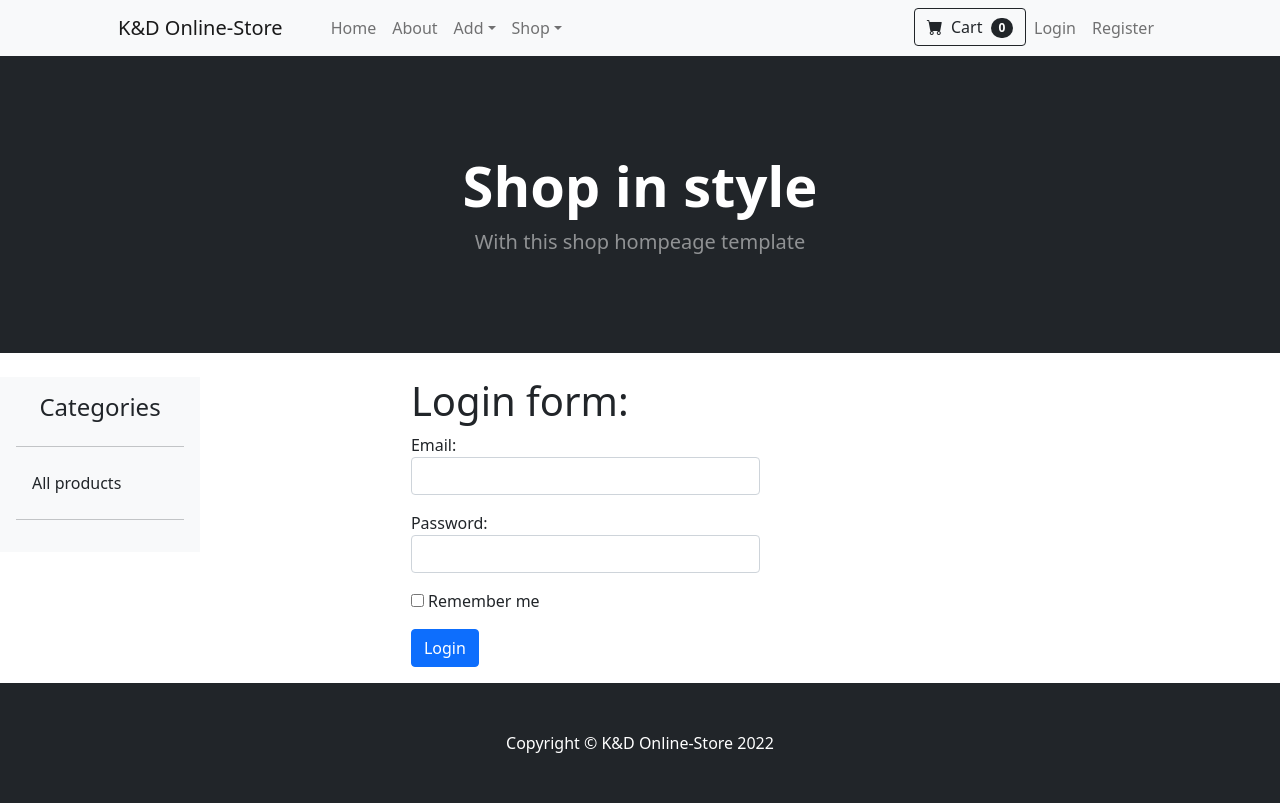
After one commit to KirylDumanski/Flask-OnlineStore, a Flask app: page /login in a window 1280 px wide. The commit adds this page. Run offline with Flask 2, Linux system fonts and the light colour scheme; data that the repository does not hold is empty.

Commit message:
Feat: Add user registration and authorization

```diff
--- a/app.py
+++ b/app.py
@@ -2,14 +2,16 @@
 import uuid
 from datetime import datetime
 
-from flask import Flask, render_template, flash, request
-from flask_login import UserMixin
+from flask import Flask, render_template, flash, request, redirect, url_for
+from flask_login import UserMixin, LoginManager, current_user, login_user, login_required, logout_user
 from flask_sqlalchemy import SQLAlchemy
 from flask_wtf import FlaskForm
 from slugify import slugify
+from sqlalchemy.exc import NoResultFound
+from werkzeug.security import generate_password_hash, check_password_hash
 from werkzeug.utils import secure_filename
-from wtforms import SubmitField, StringField, IntegerField, BooleanField, TextAreaField, FileField
-from wtforms.validators import DataRequired
+from wtforms import SubmitField, StringField, IntegerField, BooleanField, TextAreaField, FileField, PasswordField
+from wtforms.validators import DataRequired, Email, Length, EqualTo
 from wtforms_alchemy import QuerySelectField
 
 basedir = os.path.abspath(os.path.dirname(__file__))
@@ -18,6 +20,7 @@
 app.config['SECRET_KEY'] = 'DEVELOPMENT'
 app.config['SQLALCHEMY_DATABASE_URI'] = 'sqlite:///' + os.path.join(basedir, 'store.db')
 app.config['UPLOAD_FOLDER'] = os.path.join(basedir, 'static\\images\\')
+login_manager = LoginManager(app)
 db = SQLAlchemy(app)
 
 
@@ -71,6 +74,28 @@
 
     def __repr__(self):
         return f"<User {self.id} - {self.first_name} {self.last_name}>"
+
+
+@login_manager.user_loader
+def user_loader(user_id):
+    return User.query.get(user_id)
+
+
+class RegisterForm(FlaskForm):
+    first_name = StringField("First name: ", validators=[DataRequired()])
+    last_name = StringField("Last name: ", validators=[DataRequired()])
+    email = StringField("Email: ", validators=[Email(), DataRequired()])
+    password1 = PasswordField("Password: ", validators=[DataRequired(), Length(min=4, max=100)])
+    password2 = PasswordField("Confirm password: ",
+                              validators=[DataRequired(), EqualTo('password1', message='Passwords do not match.')])
+    submit = SubmitField("Register")
+
+
+class LoginForm(FlaskForm):
+    email = StringField("Email: ", validators=[Email()])
+    password = PasswordField("Password: ", validators=[DataRequired(), Length(min=4, max=100)])
+    remember = BooleanField("Remember me", default=False)
+    submit = SubmitField("Login")
 
 
 class ProductForm(FlaskForm):
@@ -157,5 +182,58 @@
     return render_template('store/about.html')
 
 
+@app.route('/register', methods=["GET", "POST"])
+def register():
+    form = RegisterForm()
+    if form.validate_on_submit():
+        try:
+            password_hash = generate_password_hash(form.password1.data)
+            user = User(email=form.email.data,  # type: ignore
+                        password=password_hash,  # type: ignore
+                        first_name=form.first_name.data,  # type: ignore
+                        last_name=form.last_name.data)  # type: ignore
+            db.session.add(user)
+            db.session.commit()
+            flash("You have successfully registered!", category='success')
+            return redirect(url_for('login'))
+
+        except Exception as e:
+            db.session.rollback()
+            print(e)
+            flash("Registration error", category='error')
+
+    return render_template('auth/register.html', title='Register', form=form)
+
+
+@app.route("/login", methods=["POST", "GET"])
+def login():
+    if current_user.is_authenticated:
+        return redirect(url_for('index'))
+
+    form = LoginForm()
+    if form.validate_on_submit():
+        try:
+            user = User.query.filter_by(email=form.email.data).one()
+            if user and check_password_hash(user.password, form.password.data):
+                rm = form.remember.data
+                login_user(user, remember=rm)
+                return redirect(request.args.get('next') or url_for('index'))
+            else:
+                flash('Incorrect username and/or password entered', category='error')
+        except NoResultFound:
+            flash('Incorrect username and/or password entered', category='error')
+
+    return render_template('auth/login.html', title='Authorization', form=form)
+
+
+@app.route('/logout')
+@login_required
+def logout():
+    """Logout the current user."""
+    logout_user()
+    flash('Logged out successfully', category='success')
+    return redirect(url_for('index'))
+
+
 if __name__ == '__main__':
     app.run(debug=True)
--- /dev/null
+++ b/templates/auth/login.html
@@ -0,0 +1,34 @@
+{%extends 'base.html'%}
+
+{%block title%}Online Store - {{title}}{%endblock%}
+
+
+{%block content%}
+
+<div class="container col-5">
+  <h1>Login form:</h1>
+  {%for category, message in get_flashed_messages(True)%}
+  <div class="flash {{category}}">{{message}}</div>
+  {%endfor%}
+  <form action="" method="post">
+    {{form.hidden_tag()}}
+    <p>
+      {{form.email.label}}
+      {%if form.email.errors%}
+      {{form.email(class="form-control is-invalid")}}
+      <span class="invalid-feedback">
+          {%for error in form.email.errors%}
+            {{error}}
+          {%endfor%}
+        </span>
+      {%else%}
+      {{form.email(class="form-control")}}
+      {%endif%}
+    </p>
+    <p>{{form.password.label}} {{form.password(class="form-control")}}</p>
+    <p>{{form.remember()}} {{form.remember.label}}</p>
+    <p>{{form.submit(class_="btn btn-primary")}}</p>
+  </form>
+</div>
+
+{%endblock%}
--- a/templates/includes/navbar.html
+++ b/templates/includes/navbar.html
@@ -30,13 +30,27 @@
           </ul>
         </li>
       </ul>
-      <form class="d-flex">
+    </div>
+    <div class="navbar-collapse collapse w-100 order-3 dual-collapse2">
+      <ul class="navbar-nav ms-auto">
+        <li class="nav-item">
+          <form>
             <button class="btn btn-outline-dark" type="submit">
               <i class="bi-cart-fill me-1"></i>
               Cart
               <span class="badge bg-dark text-white ms-1 rounded-pill">0</span>
             </button>
           </form>
+        </li>
+        {%if current_user.is_authenticated%}
+          <li class="nav-item"><a class="nav-link">Hi, {{current_user.first_name}} {{current_user.last_name}}</a></li>
+          <li class="nav-item"><a class="nav-link" href="{{url_for('logout')}}">Logout</a></li>
+        {%else%}
+        <li class="nav-item"><a class="nav-link" href="{{url_for('login')}}">Login</a></li>
+        <li class="nav-item"><a class="nav-link" href="{{url_for('register')}}">Register</a></li>
+        {%endif%}
+      </ul>
     </div>
   </div>
+
 </nav>
--- a/templates/store/index.html
+++ b/templates/store/index.html
@@ -4,6 +4,9 @@
 
 {%block content%}
 <div class="container">
+  {%for category, message in get_flashed_messages(True)%}
+  <div class="flash {{category}}">{{message}}</div>
+  {%endfor%}
   {%if empty_query%}
     <h3>No products found for the specified category. Go to <a href="{{url_for('index')}}">main page</a></h3>
   {%endif%}
```
Also changed, not shown: templates/auth/register.html (added, +32 -0 lines). Lines whose indentation alone changed are shown as unchanged.
